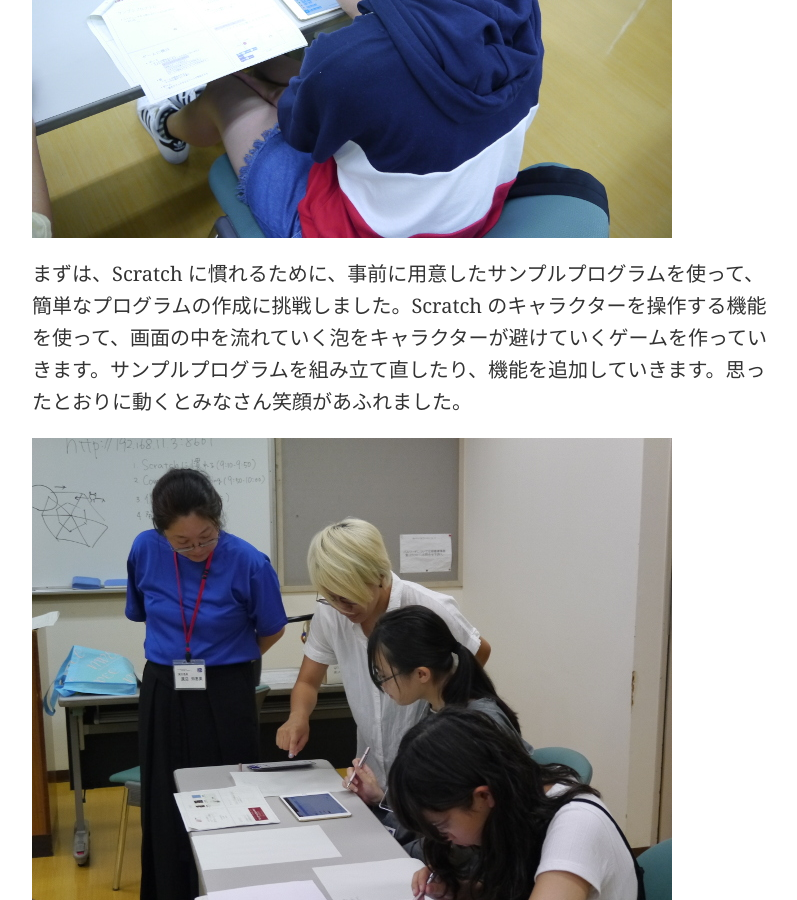
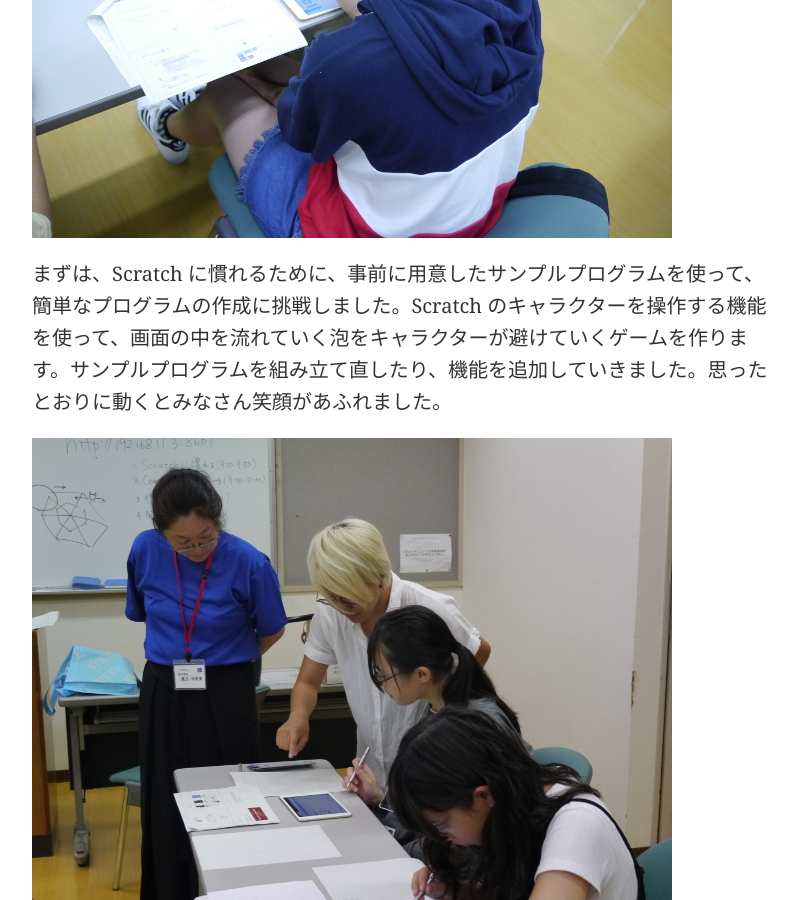
Before and after one commit to witblog/bitblog.github.io, a Jekyll site: the page built from _posts/2018-08-10-SummerCamp18.md, in a window 1280 px wide and 900 px high, scrolled down 1353 px. Shown: the whole window, without its empty margins (43-840 px from the left). Built offline with Jekyll 4.4.1, drawn with Linux system fonts in a browser that asks for light colours; comment, search, counter and statistics services are not loaded.

Commit message:
Update 2018-08-10-SummerCamp18.md

```diff
--- a/_posts/2018-08-10-SummerCamp18.md
+++ b/_posts/2018-08-10-SummerCamp18.md
@@ -12,7 +12,7 @@ img: summer18-05.jpg
 
 ![summer18-02]({{site.baseurl}}/images/summer18-02.jpg)
 
-まずは、Scratch に慣れるために、事前に用意したサンプルプログラムを使って、簡単なプログラムの作成に挑戦しました。Scratch のキャラクターを操作する機能を使って、画面の中を流れていく泡をキャラクターが避けていくゲームを作っていきます。サンプルプログラムを組み立て直したり、機能を追加していきます。思ったとおりに動くとみなさん笑顔があふれました。
+まずは、Scratch に慣れるために、事前に用意したサンプルプログラムを使って、簡単なプログラムの作成に挑戦しました。Scratch のキャラクターを操作する機能を使って、画面の中を流れていく泡をキャラクターが避けていくゲームを作ります。サンプルプログラムを組み立て直したり、機能を追加していきました。思ったとおりに動くとみなさん笑顔があふれました。
 
 ![summer18-03]({{site.baseurl}}/images/summer18-03.jpg)
 
```
